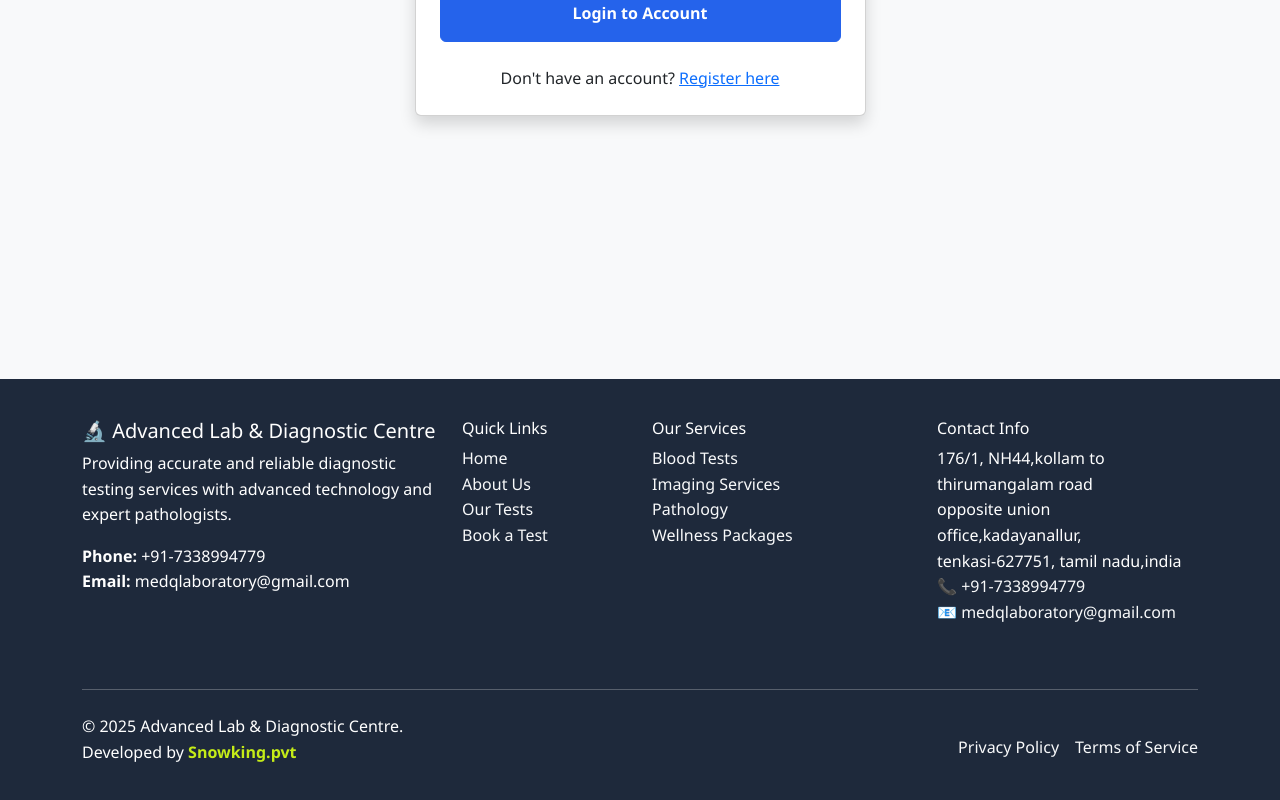
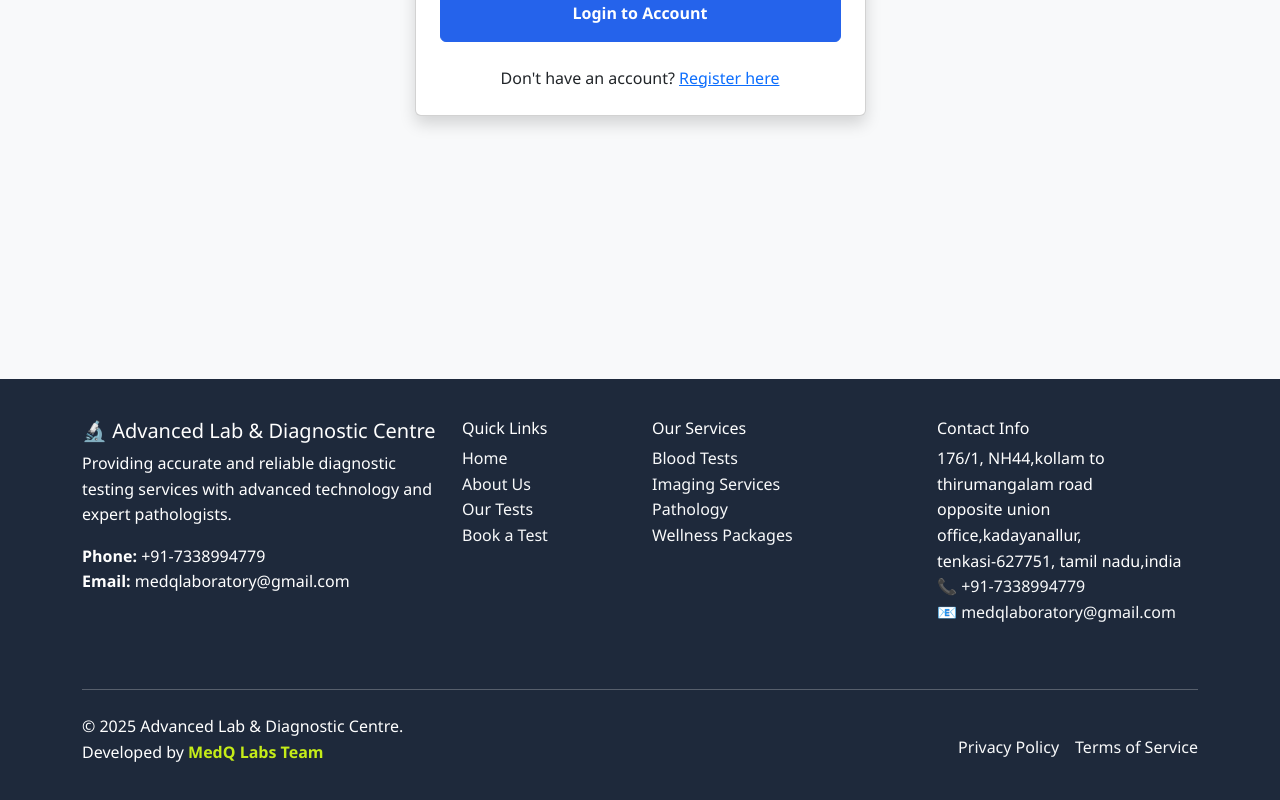
Before and after one commit to Nagarajan160520/Advanced-Lab-Diagnostic, a React (Create React App) app: page /login in a window 1280 px wide. Shown: the part 421-1221 px from the top of the page. Built offline with nearby package versions, Linux system fonts and the light colour scheme.

Commit message:
some pages improve

```diff
--- a/src/components/Footer.js
+++ b/src/components/Footer.js
@@ -3,7 +3,7 @@ import { Link } from 'react-router-dom';
 
 const Footer = () => {
   // Your phone number (without any special characters for the tel link)
-  const phoneNumber = '+91 6381095854'; // Format: +91 followed by number without spaces
+  const phoneNumber = '+91 7338994779'; // Format: +91 followed by number without spaces
 
   return (
     <footer className="footer" style={{backgroundColor: '#1e293b', color: 'white', padding: '40px 0'}}>
@@ -60,26 +60,14 @@ const Footer = () => {
             <p className="mb-0">&copy; 2025 Advanced Lab & Diagnostic Centre.</p>
             <p>
               Developed by{' '}
-              <a
-                href={`tel:${phoneNumber}`}
+              <span
                 style={{
                   color: '#c5ec18ff',
-                  textDecoration: 'none', // This removes default underline
-                  fontWeight: 'bold',
-                  cursor: 'pointer',
-                  transition: 'all 0.3s ease'
-                }}
-                onMouseEnter={(e) => {
-                  e.target.style.color = '#741f1fff';
-                  e.target.style.textDecoration = 'none'; // No underline on hover
-                }}
-                onMouseLeave={(e) => {
-                  e.target.style.color = '#10d0f1ff';
-                  e.target.style.textDecoration = 'none'; // No underline when mouse leaves
+                  fontWeight: 'bold'
                 }}
               >
-                Snowking.pvt
-              </a>
+                MedQ Labs Team
+              </span>
               {' '}
             </p>
           </div>
```
